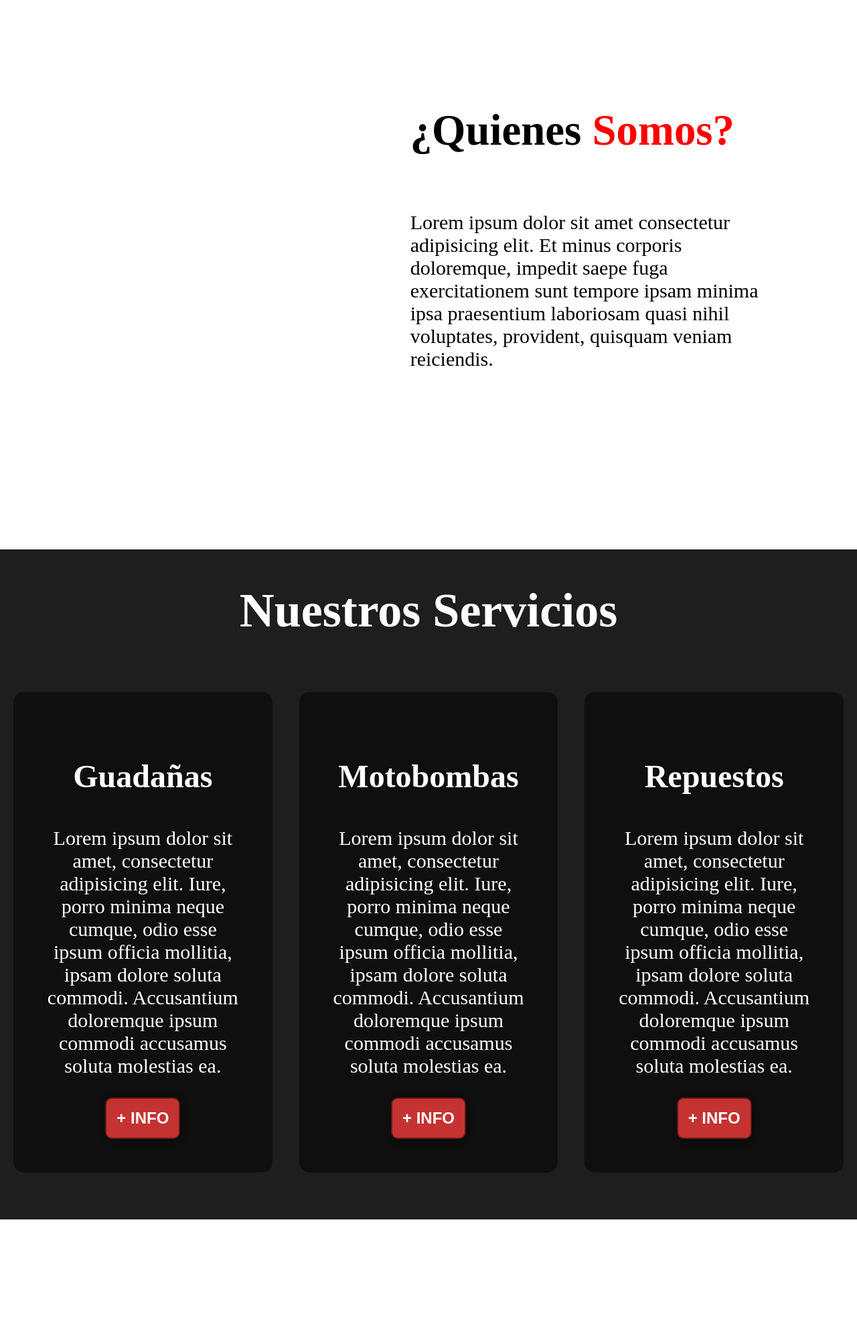
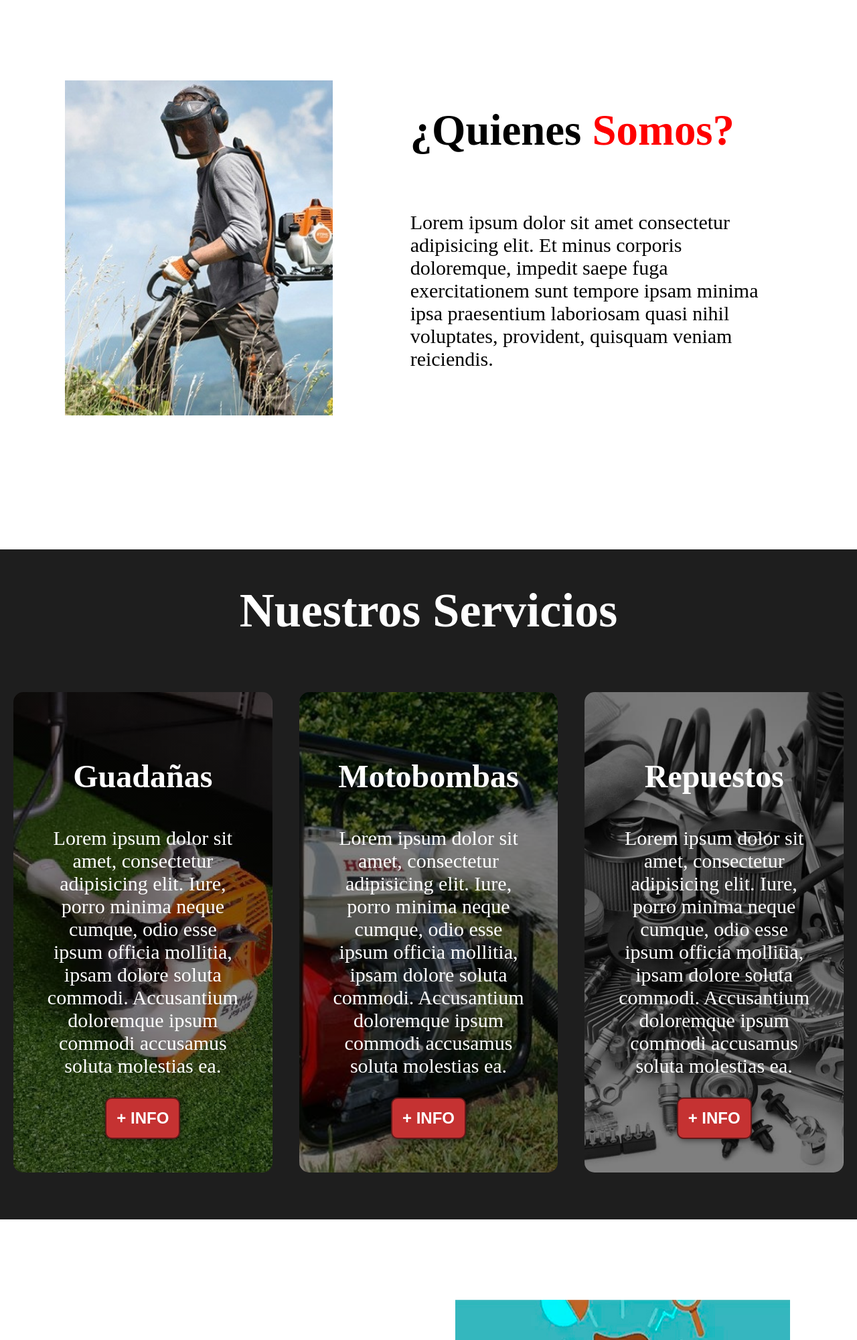
Before and after one commit to JuanDuquee/Mi-primera-pagina-web-HTML-CSS, a plain HTML site: page index.html in a window 1280 px wide. Shown: the part 800-2800 px from the top of the page at 67% size. Drawn offline with nearby package versions, Linux system fonts and the light colour scheme; the site is published under a folder, as on GitHub Pages, so addresses that start at the root find nothing.

Commit message:
Update estilos.css

```diff
--- a/css/estilos.css
+++ b/css/estilos.css
@@ -88,7 +88,7 @@ div.container{
     flex-direction: column;
     height: 90vh;
     background-image: linear-gradient(0deg, rgba(0,0,0,0.5), rgba(0,0,0,0.5)),
-    url("/imagenes/maxresdefault.jpg");
+    url("../imagenes/maxresdefault.jpg");
     background-repeat: no-repeat;
     background-size: cover;
     background-position: center center;
@@ -132,15 +132,15 @@ div.container{
 }
 .carta:first-child{
     background-image: linear-gradient(0deg, rgba(0,0,0,0.5), rgba(0,0,0,0.5)),
-    url("/imagenes/Guadaa-Stihl-Original-Fs-55-20190921210235.6143850015.jpg");
+    url("../imagenes/Guadaa-Stihl-Original-Fs-55-20190921210235.6143850015.jpg");
 }
 .carta:nth-child(2){
     background-image: linear-gradient(0deg, rgba(0,0,0,0.5), rgba(0,0,0,0.5)),
-    url("/imagenes/motobomba-honda-alta-presion-wh20x-basarian2.jpg");
+    url("../imagenes/motobomba-honda-alta-presion-wh20x-basarian2.jpg");
 }
 .carta:nth-child(3){
     background-image: linear-gradient(0deg, rgba(0,0,0,0.5), rgba(0,0,0,0.5)),
-    url("/imagenes/repuestos-originales-para-vehiculos-autos-motos.jpg");
+    url("../imagenes/repuestos-originales-para-vehiculos-autos-motos.jpg");
 }
 #caracteristicas .container{
     text-align: center;
@@ -227,7 +227,7 @@ footer .container{
         margin-top: 0;
     }
     #quienes-somos .img-container{
-        background-image: url("/imagenes/175705b5715e46b98b9a85e9db1d5fe1.jpg");
+        background-image: url("../imagenes/175705b5715e46b98b9a85e9db1d5fe1.jpg");
         background-size: cover;
         background-position: center center;
         height: 500px;
@@ -242,7 +242,7 @@ footer .container{
     }
     /*CARACTERISTICAS------------------------------*/
     #caracteristicas{
-        background-image: url("/imagenes/Fortaleciendo-la-disciplina-.png");
+        background-image: url("../imagenes/Fortaleciendo-la-disciplina-.png");
         background-repeat: no-repeat;
         background-size: 500px 400px;
         background-position: calc(100vw - 600px) 120px;
```
